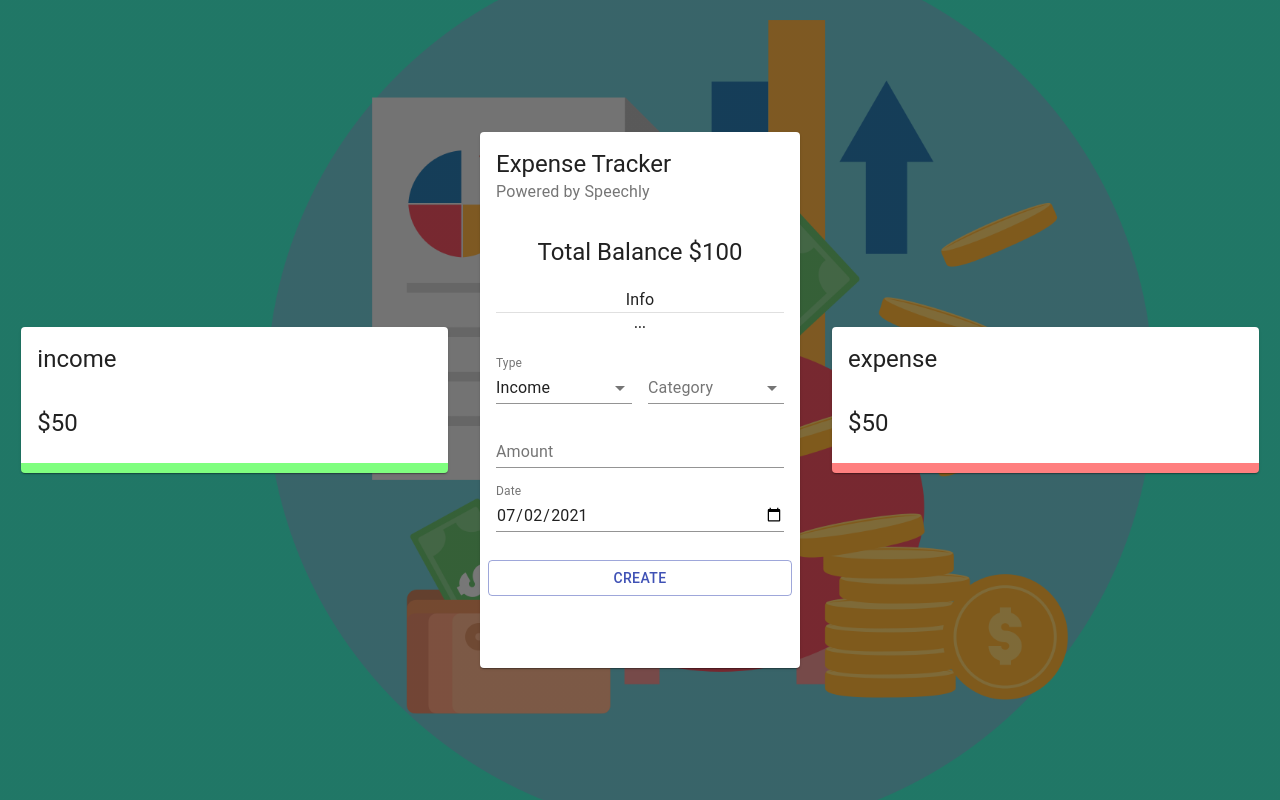
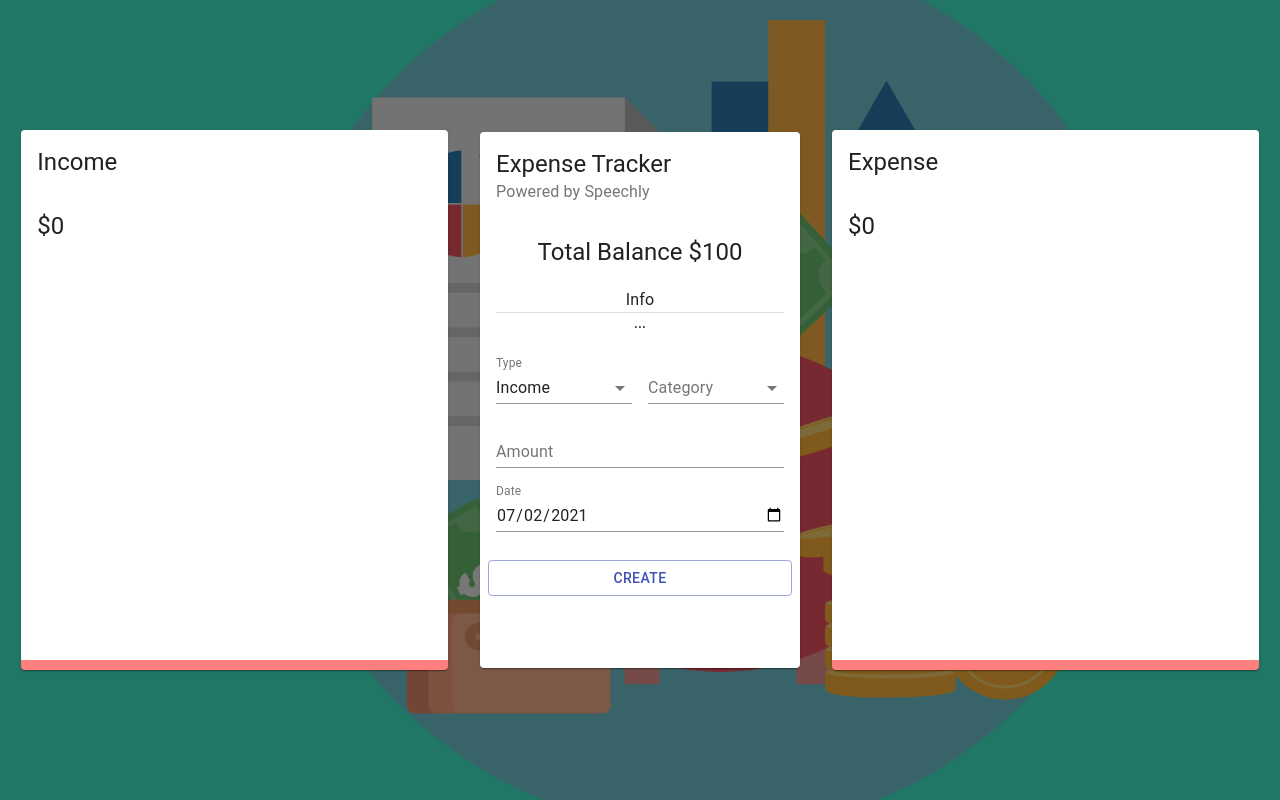
Before and after one commit to yashbansal7920/Expense-tracker, a React (Create React App) app: page / in a window 1280 px wide. Built offline with nearby package versions, Linux system fonts and the light colour scheme.

Commit message:
adding charts

```diff
--- a/src/App.js
+++ b/src/App.js
@@ -17,13 +17,13 @@
       style={{ height: "100vh" }}
     >
       <Grid item xs={12} sm={4}>
-        <Details title="income" />
+        <Details title="Income" />
       </Grid>
       <Grid item xs={12} sm={3}>
         <Main />
       </Grid>
       <Grid item xs={12} sm={4}>
-        <Details title="expense" />
+        <Details title="Expense" />
       </Grid>
     </Grid>
   );
--- a/src/components/Details/Details.js
+++ b/src/components/Details/Details.js
@@ -2,16 +2,18 @@
 import { Card, CardHeader, CardContent, Typography } from "@material-ui/core";
 import { Doughnut } from "react-chartjs-2";
 import useStyles from "./styles";
+import useTransactions from "../../useTransactions";
 
 const Details = ({ title }) => {
   const classes = useStyles();
+  const { total, chartData } = useTransactions(title);
 
   return (
     <Card className={title === "income" ? classes.income : classes.expense}>
       <CardHeader title={title} />
       <CardContent>
-        <Typography variant="h5">$50</Typography>
-        {/* <Doughnut data="Data" /> */}
+        <Typography variant="h5">${total}</Typography>
+        <Doughnut data={chartData} />
       </CardContent>
     </Card>
   );
--- a/src/components/Main/Form/Form.js
+++ b/src/components/Main/Form/Form.js
@@ -34,6 +34,7 @@
     formData.type === "Income" ? incomeCategories : expenseCategories;
 
   const createTransaction = () => {
+    if (!formData.amount || !formData.category) return;
     const transaction = {
       ...formData,
       amount: Number(formData.amount),
--- /dev/null
+++ b/src/useTransactions.js
@@ -0,0 +1,42 @@
+import { useContext } from "react";
+import { ExpenseTrackerContext } from "./context/context";
+import {
+  incomeCategories,
+  expenseCategories,
+  resetCategories,
+} from "./constants/categories";
+
+const useTransactions = (title) => {
+  resetCategories();
+  const { transactions } = useContext(ExpenseTrackerContext);
+  const transactionsPerType = transactions.filter((t) => t.type === title);
+  const total = transactionsPerType.reduce(
+    (acc, currVal) => acc + currVal.amount,
+    0
+  );
+  const categories = title === "Income" ? incomeCategories : expenseCategories;
+
+  console.log({ transactionsPerType, total, categories });
+
+  transactionsPerType.forEach((t) => {
+    const category = categories.find((c) => c.type === t.category);
+
+    if (category) category.amount += t.amount;
+  });
+
+  const filterateCategories = categories.filter((c) => c.amount > 0);
+
+  const chartData = {
+    datasets: [
+      {
+        data: filterateCategories.map((c) => c.amount),
+        backgroundColor: filterateCategories.map((c) => c.color),
+      },
+    ],
+    labels: filterateCategories.map((c) => c.type),
+  };
+
+  return { total, chartData };
+};
+
+export default useTransactions;
```
